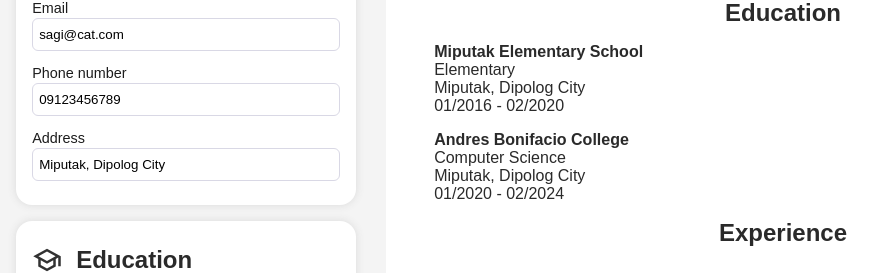
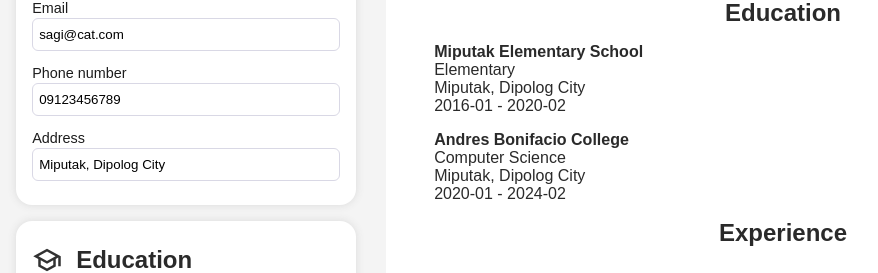
Before and after one commit to etanyosef/cv-application, a React (Vite) app: page / in a window 1280 px wide. Shown: the part 171-444 px from the top of the page, without its empty margins (42-920 px from the left). Built offline with nearby package versions, Linux system fonts and the light colour scheme.

Commit message:
fix default data date format

```diff
--- a/src/data.js
+++ b/src/data.js
@@ -13,15 +13,15 @@ export const educationDetails = [
         school: 'Miputak Elementary School',
         degree: 'Elementary',
         location: 'Miputak, Dipolog City',
-        startDate: '01/2016',
-        endDate: '02/2020'
+        startDate: '2016-01',
+        endDate: '2020-02'
     },
     {
         id: crypto.randomUUID(),
         school: 'Andres Bonifacio College',
         degree: 'Computer Science',
         location: 'Miputak, Dipolog City',
-        startDate: '01/2020',
-        endDate: '02/2024'
+        startDate: '2020-01',
+        endDate: '2024-02'
     },
 ]
```
